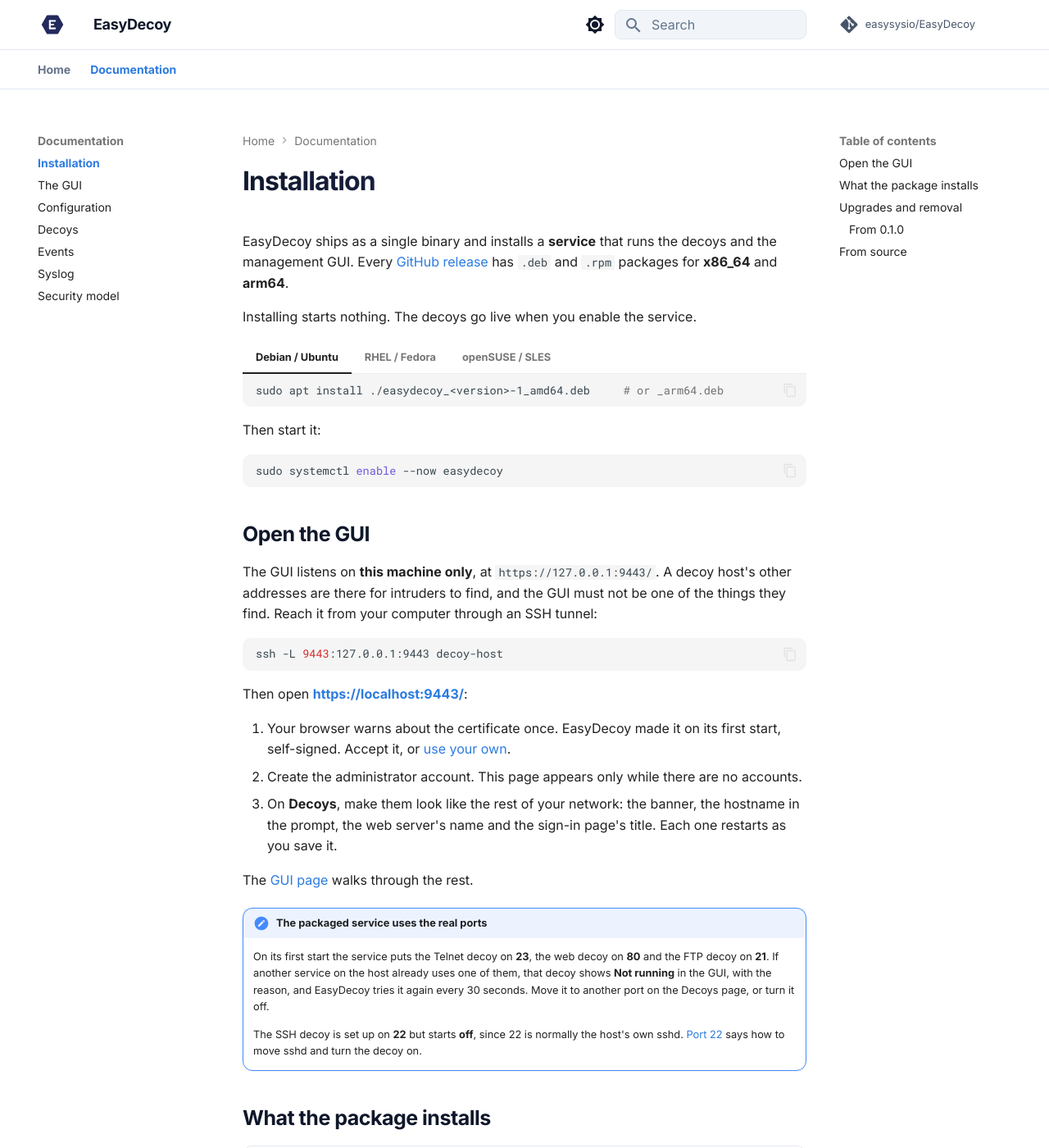
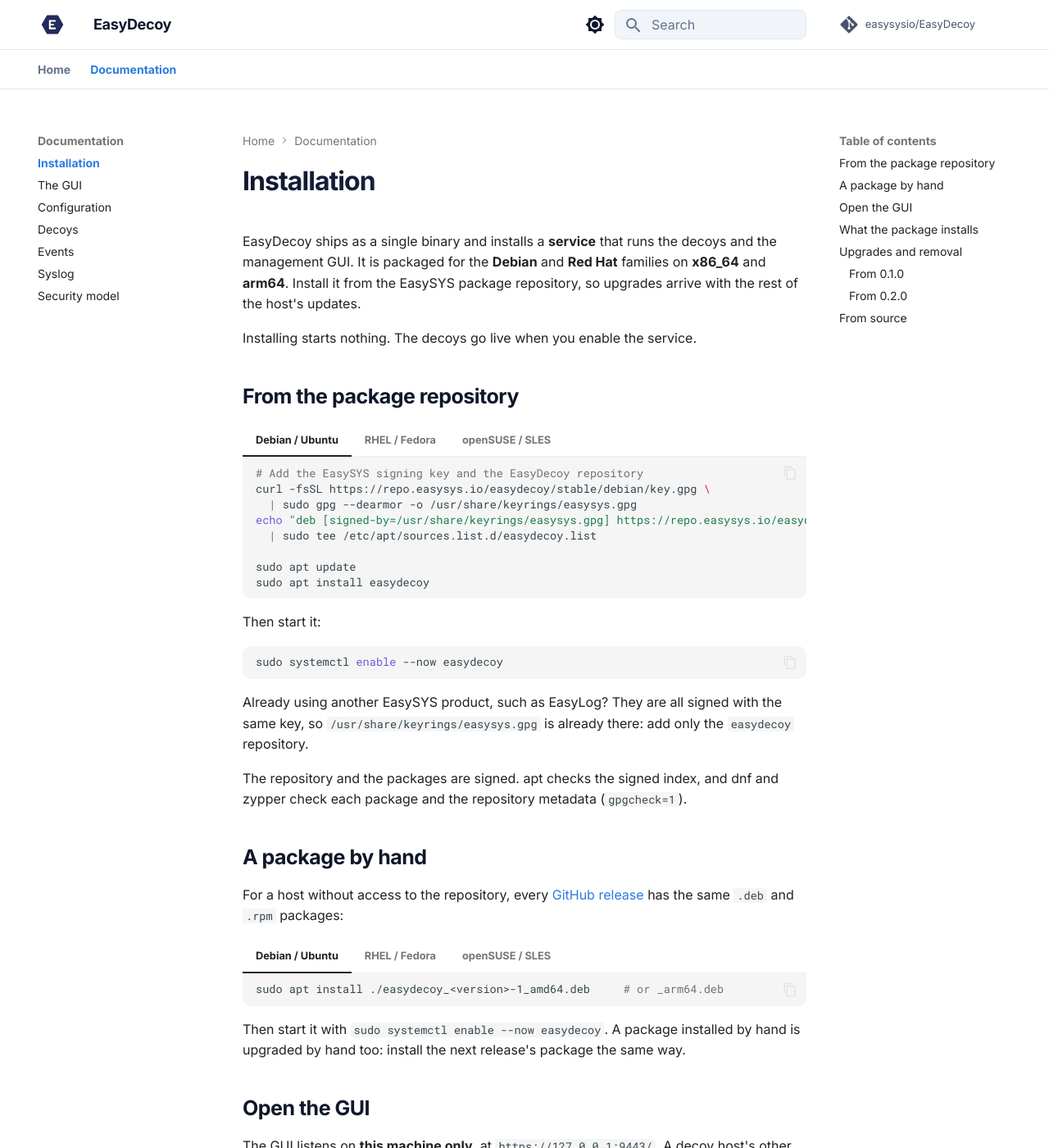
Before and after one commit to easysysio/EasyDecoy, an MkDocs documentation site: the page built from docs/install.md, in a window 1280 px wide and 1400 px high. Shown: the whole window at 82% size. Built offline with MkDocs 1.6.1 and Material for MkDocs 9.7.7, drawn with Linux system fonts in a browser that asks for light colours; comment, search, counter and statistics services are not loaded; some of the changed text lies outside the part shown.

Commit message:
docs: install from the EasySYS package repository
The install guide, the landing page and the README now add the signed
repo.easysys.io/easydecoy repository (apt, dnf, zypper), so upgrades come
with the host's others. Installing a release's package by hand stays as
the fallback. The upgrade notes gain a "From 0.2.0" section.

Co-Authored-By: Claude Opus 5.5 <noreply@anthropic.com>

````diff
--- a/docs/install.md
+++ b/docs/install.md
@@ -1,11 +1,68 @@
 # Installation
 
 EasyDecoy ships as a single binary and installs a **service** that runs the
-decoys and the management GUI. Every
-[GitHub release](https://github.com/easysysio/EasyDecoy/releases) has `.deb`
-and `.rpm` packages for **x86_64** and **arm64**.
+decoys and the management GUI. It is packaged for the **Debian** and **Red
+Hat** families on **x86_64** and **arm64**. Install it from the EasySYS package
+repository, so upgrades arrive with the rest of the host's updates.
 
 Installing starts nothing. The decoys go live when you enable the service.
+
+## From the package repository
+
+=== "Debian / Ubuntu"
+
+    ```bash
+    # Add the EasySYS signing key and the EasyDecoy repository
+    curl -fsSL https://repo.easysys.io/easydecoy/stable/debian/key.gpg \
+      | sudo gpg --dearmor -o /usr/share/keyrings/easysys.gpg
+    echo "deb [signed-by=/usr/share/keyrings/easysys.gpg] https://repo.easysys.io/easydecoy/stable/debian ./" \
+      | sudo tee /etc/apt/sources.list.d/easydecoy.list
+
+    sudo apt update
+    sudo apt install easydecoy
+    ```
+
+=== "RHEL / Fedora"
+
+    ```bash
+    sudo tee /etc/yum.repos.d/easydecoy.repo >/dev/null <<'EOF'
+    [easydecoy]
+    name=EasyDecoy
+    baseurl=https://repo.easysys.io/easydecoy/stable/redhat
+    enabled=1
+    gpgcheck=1
+    gpgkey=https://repo.easysys.io/easydecoy/stable/redhat/key.gpg
+    EOF
+
+    sudo dnf install easydecoy
+    ```
+
+=== "openSUSE / SLES"
+
+    ```bash
+    sudo rpm --import https://repo.easysys.io/easydecoy/stable/redhat/key.gpg
+    sudo zypper addrepo -fg https://repo.easysys.io/easydecoy/stable/redhat easydecoy
+    sudo zypper install easydecoy
+    ```
+
+Then start it:
+
+```bash
+sudo systemctl enable --now easydecoy
+```
+
+Already using another EasySYS product, such as EasyLog? They are all signed
+with the same key, so `/usr/share/keyrings/easysys.gpg` is already there: add
+only the `easydecoy` repository.
+
+The repository and the packages are signed. apt checks the signed index, and
+dnf and zypper check each package and the repository metadata (`gpgcheck=1`).
+
+## A package by hand
+
+For a host without access to the repository, every
+[GitHub release](https://github.com/easysysio/EasyDecoy/releases) has the same
+`.deb` and `.rpm` packages:
 
 === "Debian / Ubuntu"
 
@@ -25,11 +82,9 @@ Installing starts nothing. The decoys go live when you enable the service.
     sudo zypper install ./easydecoy-<version>-1.x86_64.rpm # or .aarch64.rpm
     ```
 
-Then start it:
-
-```bash
-sudo systemctl enable --now easydecoy
-```
+Then start it with `sudo systemctl enable --now easydecoy`. A package installed
+by hand is upgraded by hand too: install the next release's package the same
+way.
 
 ## Open the GUI
 
@@ -83,8 +138,10 @@ the rest of its sandbox.
 
 ## Upgrades and removal
 
-- **An upgrade** keeps your config and database as they are, and restarts the
-  service if it was running. A service you stopped stays stopped.
+- **An upgrade** comes with the host's others (`sudo apt upgrade`,
+  `sudo dnf upgrade`, `sudo zypper update`). It keeps your config and
+  database as they are, and restarts the service if it was running. A
+  service you stopped stays stopped.
 - **Removing** the package stops and disables the service, so no decoy is left
   listening. `/etc/easydecoy`, `/var/lib/easydecoy` and `/var/log/easydecoy`
   stay behind.
@@ -95,12 +152,19 @@ the rest of its sandbox.
 that file, and on the first start of 0.2.0 its decoy, limit, syslog and
 events-file settings become the database's. Nothing changes for the decoys: they
 listen where they did, under the same names, and events still go to
-`/var/log/easydecoy/events.jsonl`. The FTP decoy, new in 0.2.0, starts off;
-turn it on from the **Decoys** page. So does the SSH decoy.
+`/var/log/easydecoy/events.jsonl`. The FTP decoy, new in 0.2.0, is set up on
+port 21 and starts off; turn it on from the **Decoys** page. So does the SSH
+decoy, on port 22.
 
 From then on the settings are changed in the GUI, and the old ones in the file
 are ignored. The log says so at each start until you delete them, leaving
 `log_level` and the [0.2.0 keys](configuration.md#the-config-file).
+
+### From 0.2.0
+
+0.2.1 adds the SSH decoy. On its first start it is set up on port 22 and left
+**off**, and the other decoys carry on as they were. Move the host's sshd
+before you turn it on: [Port 22](decoys.md#port-22) says how.
 
 ## From source
 
````
Also changed, not shown: README.md (+29 -4 lines), docs/index.md (+32 -12 lines).
